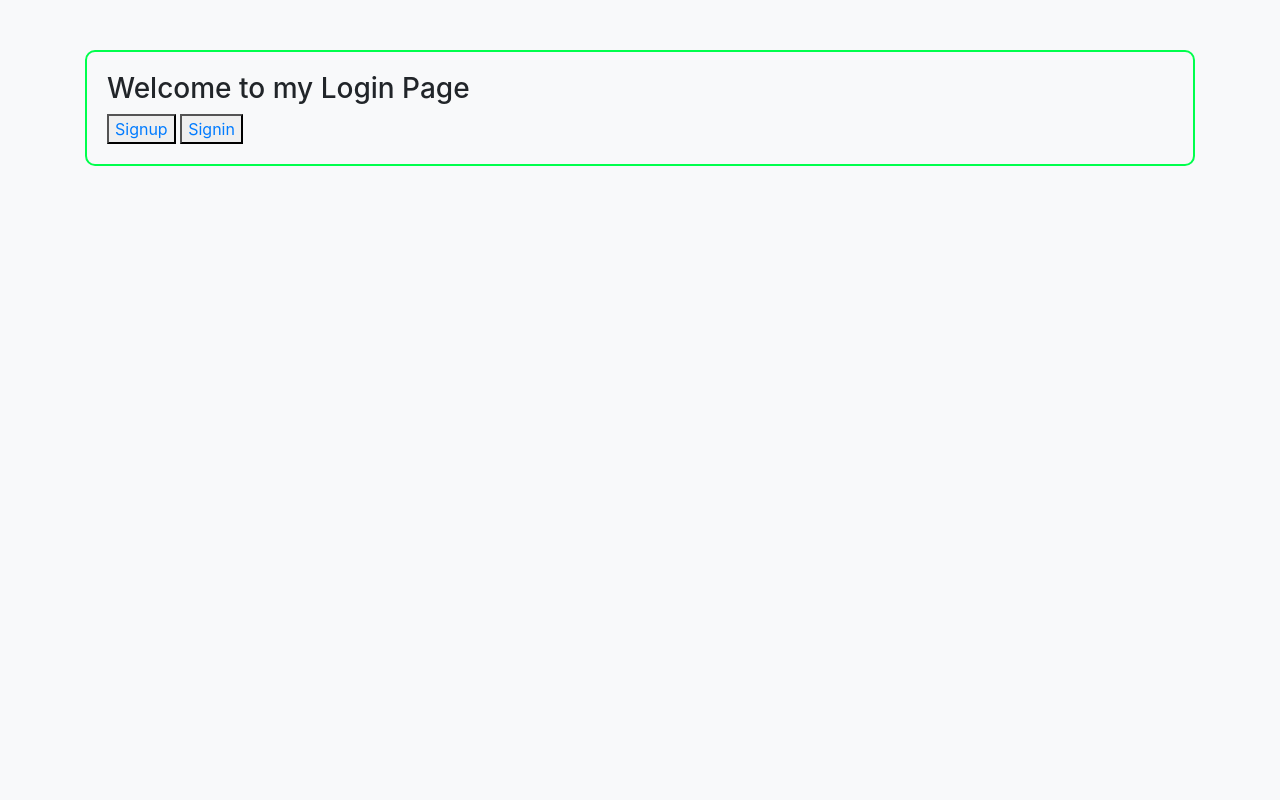
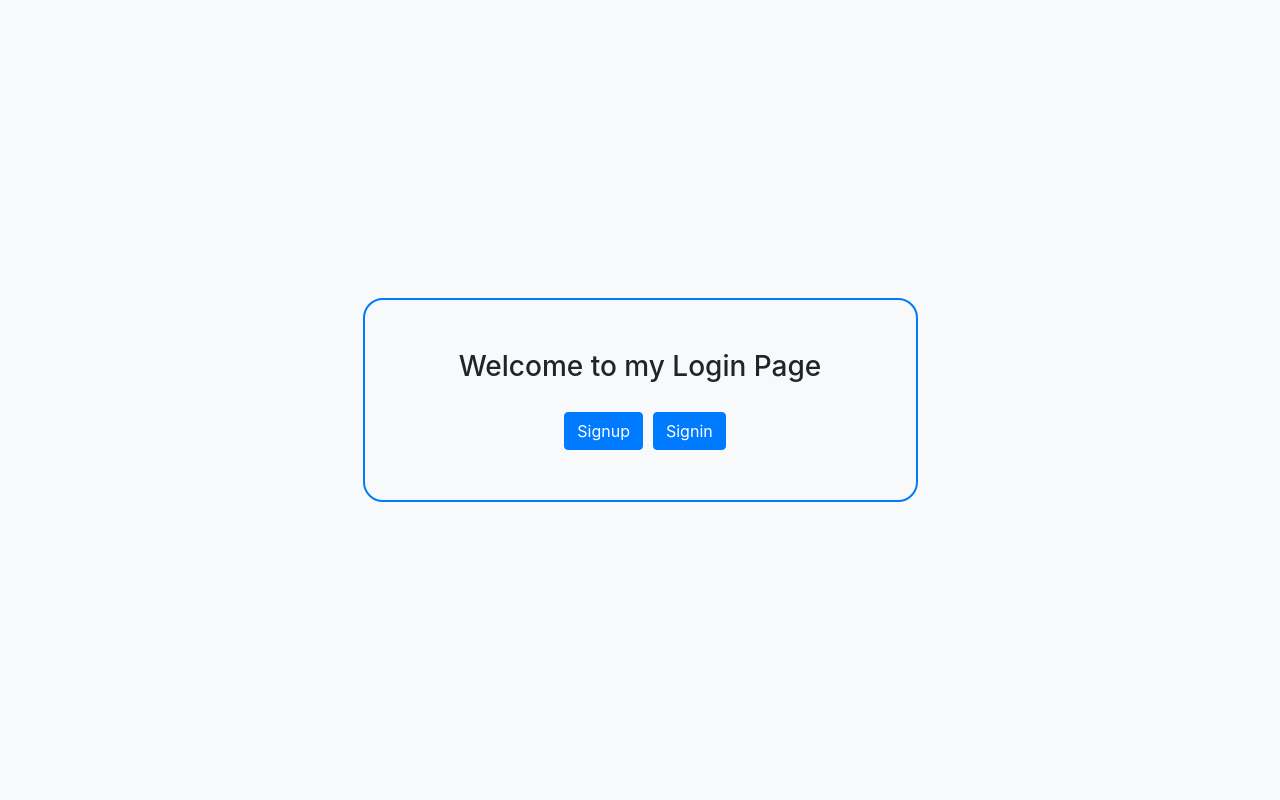
Before and after one commit to Calvin147/DjangoLoginPage, a Django app: page / in a window 1280 px wide. Run offline with Django 4.2, Linux system fonts and the light colour scheme; some libraries are stand-ins or nearby versions.

Commit message:
Change of styling and border

```diff
--- a/static/css/styles.css
+++ b/static/css/styles.css
@@ -2,12 +2,28 @@ body {
     background-color: #f8f9fa;
 }
 
-.container {
+/* .container {
     margin-top: 50px;
+} */
+
+.custom-block {
+    border: 2px solid #007bff;
+    padding: 50px;
+    border-radius: 20px;
+    width: 50%;
+    /* margin: 0 auto; */
 }
 
-.custom-block {
-    border: 2px solid #00ff4c;
-    padding: 20px;
-    border-radius: 10px;
+.btn {
+    width: 100%; /* Make buttons full width */
+    margin-bottom: 10px; /* Add some spacing between buttons */
+    margin-left: 10px;
+    margin-top: 20px;
 }
+
+@media (min-width: 768px) {
+    .btn {
+        width: auto; /* Reset width for larger screens */
+        margin-bottom: 0; /* Remove spacing between buttons */
+    }
+}
--- a/templates/authentication/index.html
+++ b/templates/authentication/index.html
@@ -3,7 +3,7 @@
 <!--[if IE 7]>         <html class="no-js lt-ie9 lt-ie8"> <![endif]-->
 <!--[if IE 8]>         <html class="no-js lt-ie9"> <![endif]-->
 <!--[if gt IE 8]>      <html class="no-js"> <!--<![endif]-->
-<html>
+<html lang="en">
 <head>
     <meta charset="utf-8">
     <meta http-equiv="X-UA-Compatible" content="IE=edge">
@@ -13,10 +13,10 @@
     <link rel="stylesheet" href="https://stackpath.bootstrapcdn.com/bootstrap/4.5.2/css/bootstrap.min.css">
     <link rel="stylesheet" href="static/css/styles.css">
 </head>
-    <body>
+<body class="d-flex vh-100 align-items-center justify-content-center">
 
     <div class="container">
-            <div class="custom-block">
+        <div class="custom-block text-center mx-auto">
             {% for message in messages %}
             <div class="alert alert-{{ message.tags }} alert-dismissible fade show" role="alert">
                 <strong>Message </strong> {{ message }}
@@ -33,8 +33,10 @@
             <h4>You are successfully logged in </h4>
             <button type='submit'><a href ="/signout"> Signout</a></button>
             {% else %}
-                <button type='submit'><a href ="/signup"> Signup</a></button>
-                <button type='submit'><a href ="/signin"> Signin</a></button>
+            <div class="d-flex justify-content-center">
+                <button type='submit' class="btn btn-primary"><a href="/signup" class="text-white">Signup</a></button>
+                <button type='submit' class="btn btn-primary"><a href="/signin" class="text-white">Signin</a></button>
+            </div>
             {% endif %}
         </div>
     </div>
```
Lines whose indentation alone changed are shown as unchanged.
